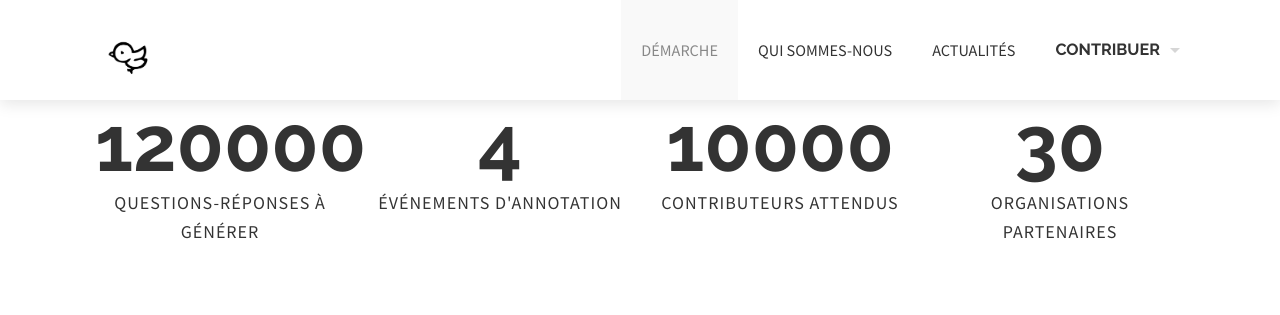
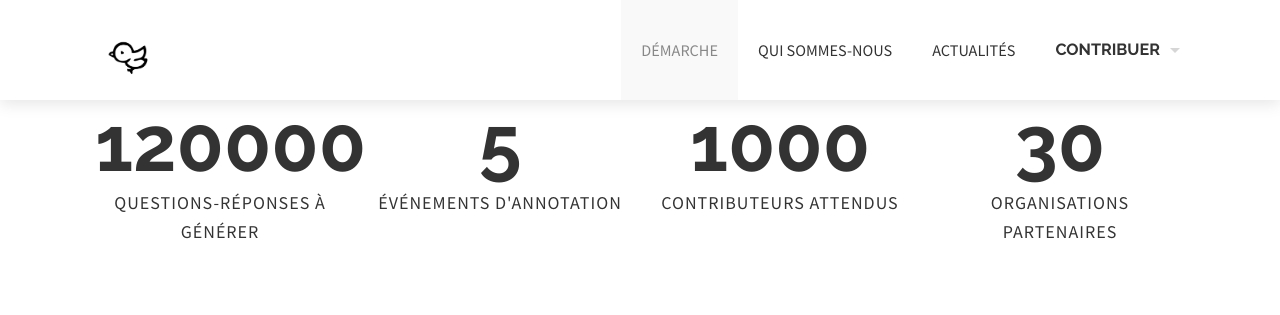
Before and after one commit to etalab/piaf-site, a Jekyll site: the page built from presentation.html, in a window 1280 px wide. Shown: the top 315 px of the page. Built offline with Jekyll 4.4.1, drawn with Linux system fonts in a browser that asks for light colours; nearby versions of some CDN libraries; some web fonts are replaced; library files that are not in the unit come from our copies.

Commit message:
Update presentation.html

```diff
--- a/presentation.html
+++ b/presentation.html
@@ -6,10 +6,10 @@ key_figures:
     amount: 120000
     description: "questions-réponses à générer"
   -
-    amount: 4
+    amount: 5
     description: "événements d'annotation"
   -
-    amount: 10000
+    amount: 1000
     description: "contributeurs attendus"
   -
     amount: 30
```
